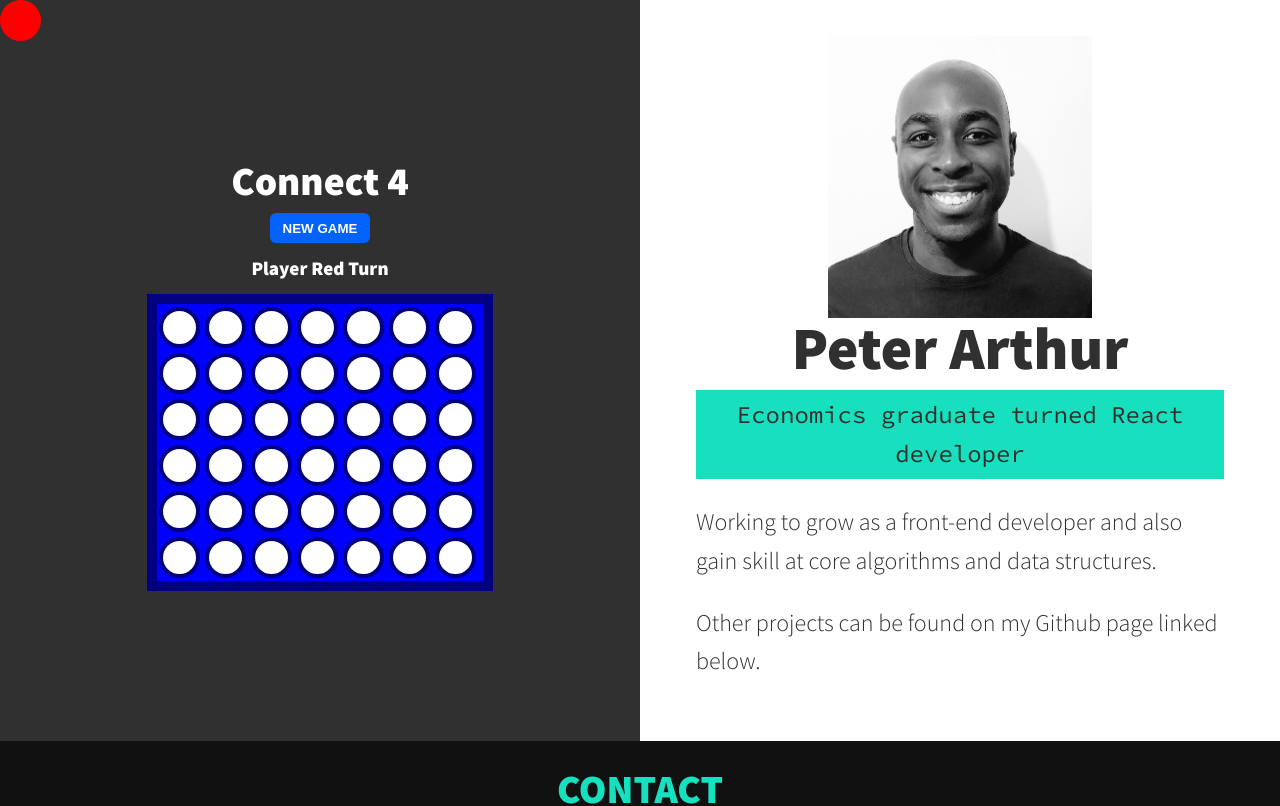
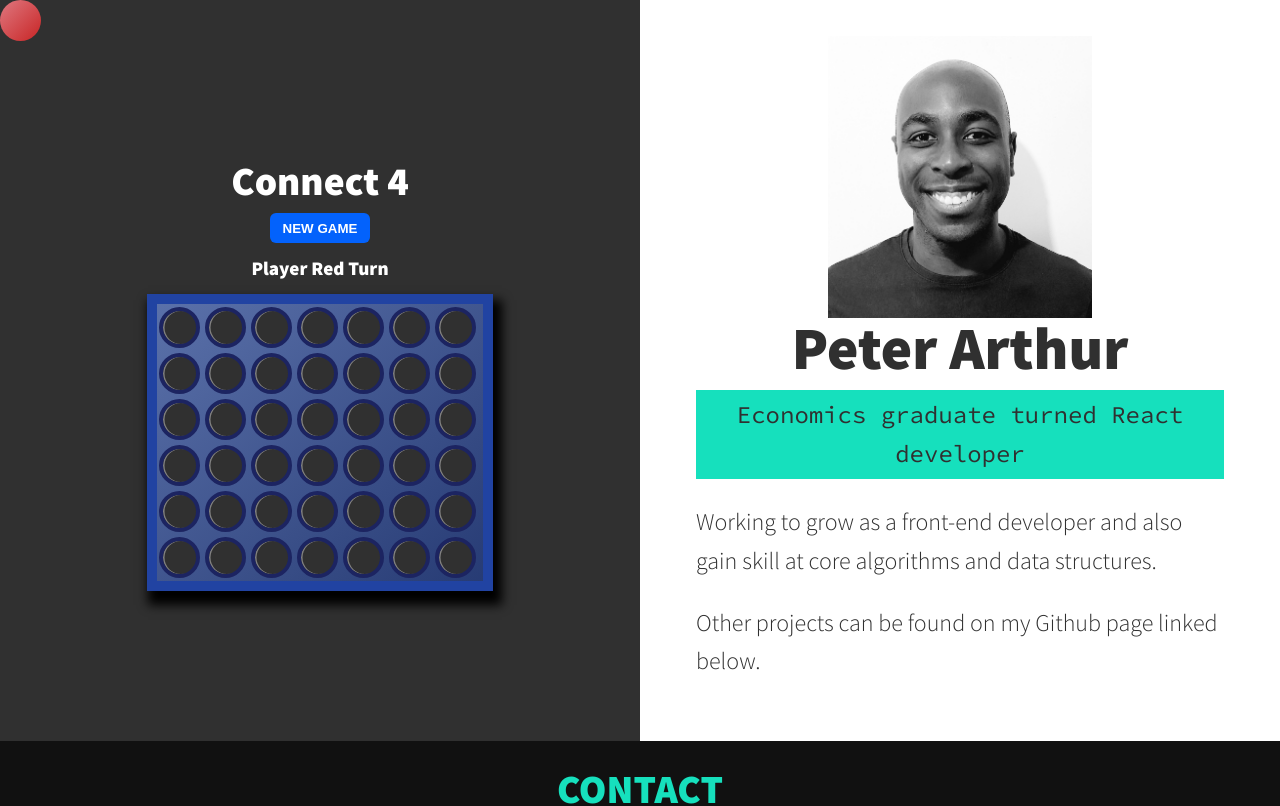
Before and after one commit to prra-codes/peter-arthur-portfolio, a React (Create React App) app: page / in a window 1280 px wide. Shown: the top 806 px of the page. Built offline with nearby package versions, Linux system fonts and the light colour scheme.

Commit message:
skeuomorphism
summary: did my best to make my connect 4 look realistic via skeuomorphism!

test plan: ran npm start after all my changes. works well

```diff
--- a/src/components/Board/Board.css
+++ b/src/components/Board/Board.css
@@ -3,9 +3,13 @@
 }
 
 .board {
-  background-color: blue;
-  border: 10px solid navy;
-  /* cursor: pointer; */
+  background: linear-gradient(
+    to bottom right,
+    rgba(101, 129, 200, 0.8),
+    rgba(33, 67, 162, 0.6)
+  );
+  border: 10px solid #2143a2;
+  box-shadow: 5px 10px 10px 4px black;
   display: flex;
   flex-wrap: wrap;
   height: 297px;
@@ -24,11 +28,11 @@
 }
 
 .red-background {
-  background-color: red;
+  background: linear-gradient(to bottom right, #df7880, #c82525);
 }
 
 .yellow-background {
-  background-color: yellow;
+  background: linear-gradient(to bottom right, #f4e887, #a99523);
 }
 
 .connect-4-header {
@@ -55,11 +59,11 @@
 }
 
 .red-text {
-  color: red;
+  color: #c82525;
 }
 
 .yellow-text {
-  color: yellow;
+  color: #edd757;
 }
 
 .winner-text {
@@ -75,7 +79,6 @@
 
 @media (max-width: 750px) {
   .board {
-    border: 10px solid navy;
     height: 216px;
     width: 252px;
   }
--- a/src/components/Board/Board.js
+++ b/src/components/Board/Board.js
@@ -54,10 +54,10 @@ const Board = () => {
     const boardCopy = [...boardArr]; // making copy so board can be updated
 
     if (currentPlayer === RED) {
-      boardCopy[y][x] = RED;
+      boardCopy[y][x] = `linear-gradient(to bottom right, #df7880, #c82525)`;
       setCurrentPlayer(YELLOW);
     } else if (currentPlayer === YELLOW) {
-      boardCopy[y][x] = YELLOW;
+      boardCopy[y][x] = `linear-gradient(to bottom right, #f4e887, #a99523)`;
       setCurrentPlayer(RED);
     }
 
@@ -147,7 +147,9 @@ const Board = () => {
   }
 
   function decideWinner(y, x) {
-    if (boardArr[y][x] === RED) {
+    if (
+      boardArr[y][x] === `linear-gradient(to bottom right, #df7880, #c82525)`
+    ) {
       setWinner(RED);
       setGameOver(true);
     } else {
@@ -185,6 +187,11 @@ const Board = () => {
           key={y + " " + x}
           id={y + "-" + x}
           setPiece={setPiece}
+          boxShadow={
+            boardArr[y][x] === null
+              ? ""
+              : "1.5px 0px 3px 1px rgba(80,80,80, 0.8) inset"
+          }
         />
       );
     }
--- a/src/components/Tile/Tile.css
+++ b/src/components/Tile/Tile.css
@@ -1,6 +1,7 @@
 .tile {
-  background-color: #fff;
-  border: 4px solid navy;
+  background-color: #303030;
+  border: 4px solid #1c2461;
+  box-shadow: 1.5px 0px grey inset;
   border-radius: 50%;
   height: 41px;
   margin: 2.5px;
--- a/src/components/Tile/Tile.js
+++ b/src/components/Tile/Tile.js
@@ -1,6 +1,6 @@
 import "./Tile.css";
 
-const Tile = ({ color, id, setPiece }) => {
+const Tile = ({ color, id, setPiece, boxShadow }) => {
   let coords = id.split("-");
   let y = Number(coords[0]);
   let x = Number(coords[1]);
@@ -9,7 +9,8 @@ const Tile = ({ color, id, setPiece }) => {
     <div
       className="tile"
       style={{
-        backgroundColor: color,
+        background: color,
+        boxShadow: boxShadow,
       }}
       onClick={() => setPiece(y, x)}
     ></div>
```
